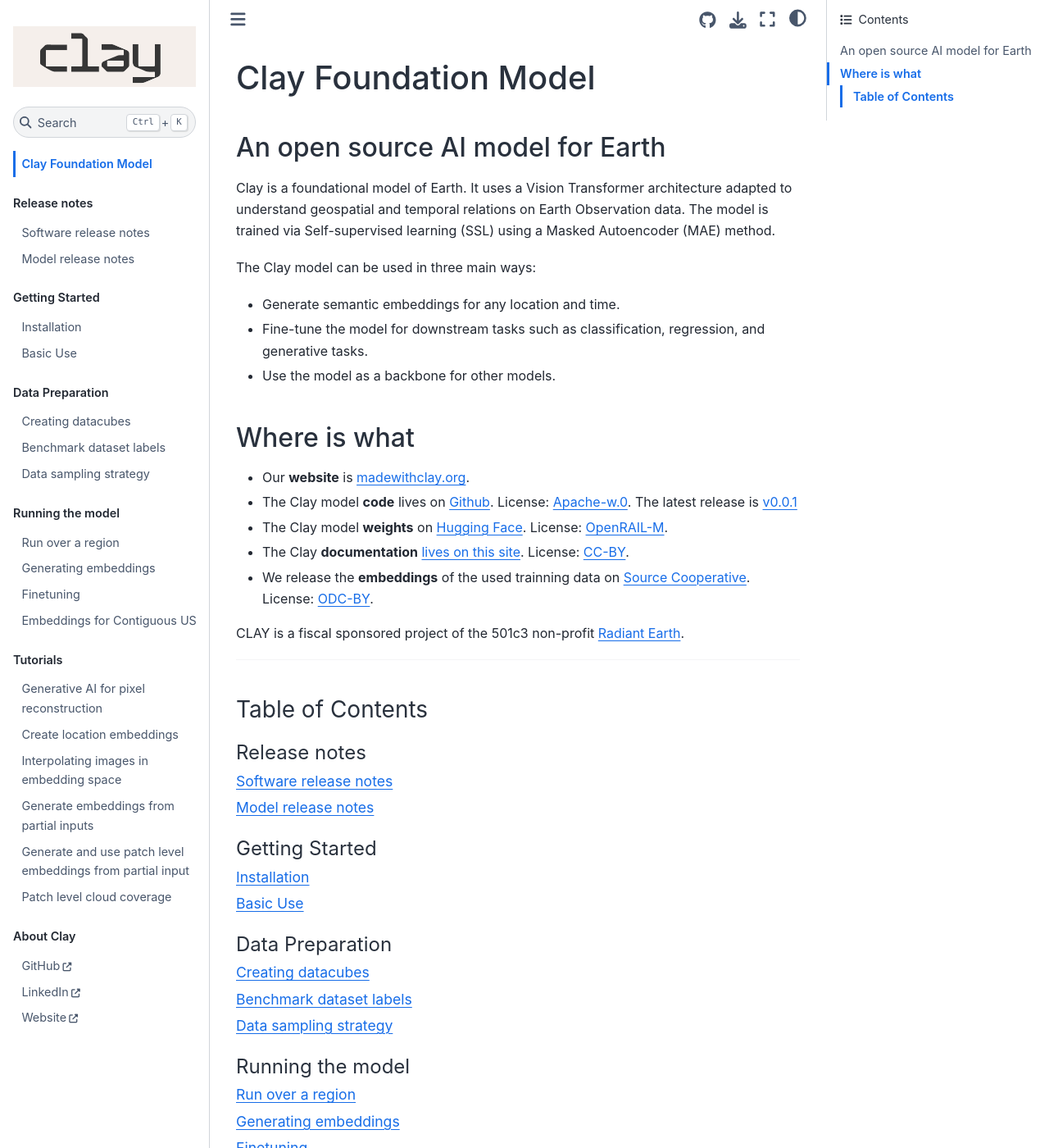
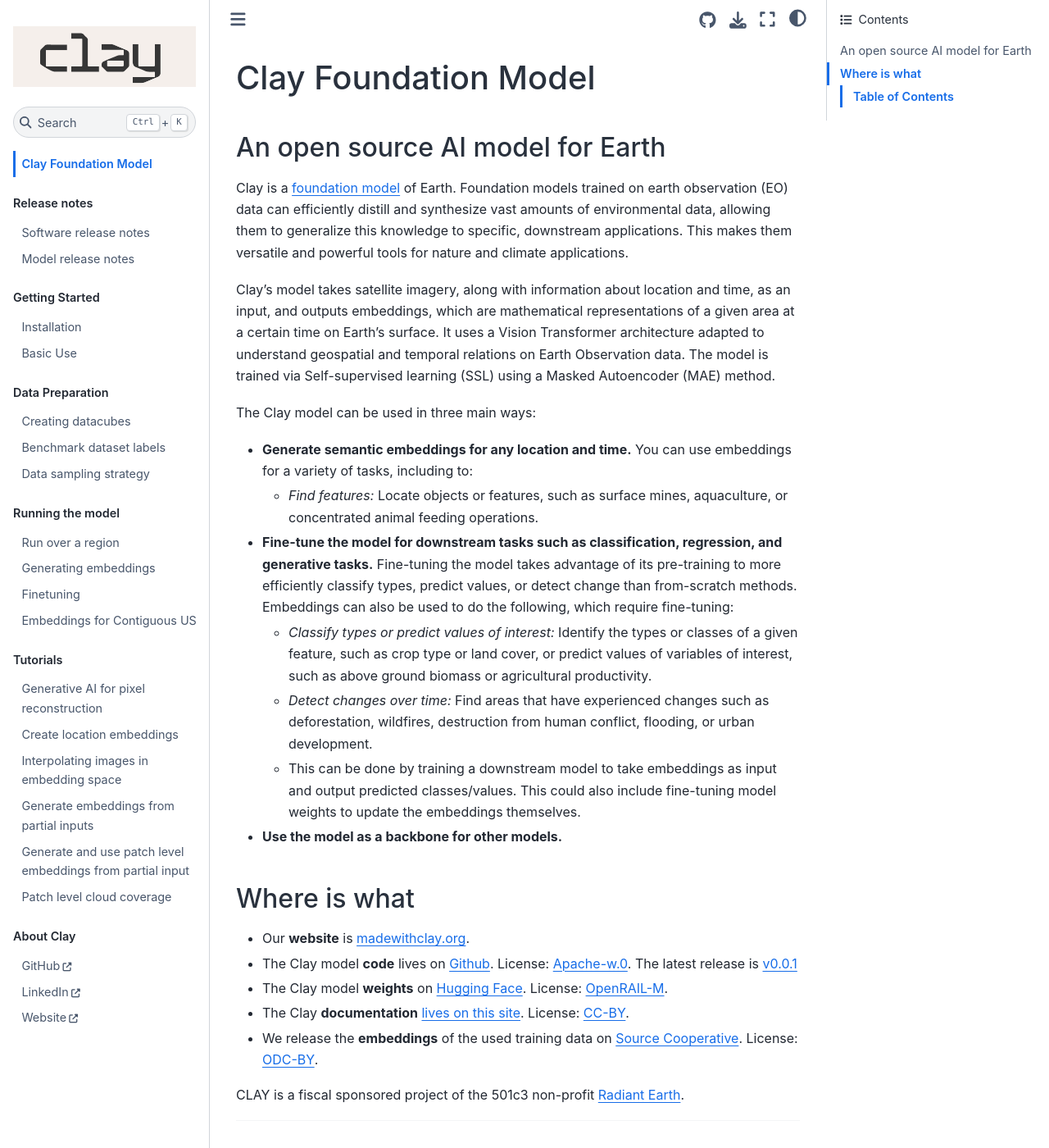
Before and after one commit to Clay-foundation/model, a Jupyter Book: the page built from docs/index.md, in a window 1280 px wide and 1400 px high. Shown: the whole window at 82% size. Built offline with Jupyter Book 1.0.4 settings and Sphinx 7.4.7 and the Sphinx Book theme 1.1.4, drawn with Linux system fonts in a browser that asks for light colours.

Commit message:
Doc updates (#230)
* Update index.md

Adding more detail for those less familiar with foundation models/AI and more well versed in environmental data science

* Update specification.md

Added similar additional info as to index.md, for those less familiar with foundation models

* [pre-commit.ci] auto fixes from pre-commit.com hooks

for more information, see https://pre-commit.ci

---------

Co-authored-by: Laura Chen <85901196+lauracchen@users.noreply.github.com>
Co-authored-by: pre-commit-ci[bot] <66853113+pre-commit-ci[bot]@users.noreply.github.com>

```diff
--- a/docs/index.md
+++ b/docs/index.md
@@ -2,15 +2,20 @@
 
 ## An open source AI model for Earth
 
-Clay is a foundational model of Earth. It uses a Vision Transformer architecture adapted
-to understand geospatial and temporal relations on Earth Observation data. The model is
-trained via Self-supervised learning (SSL) using a Masked Autoencoder (MAE) method.
+Clay is a [foundation model](https://www.adalovelaceinstitute.org/resource/foundation-models-explainer/) of Earth. Foundation models trained on earth observation (EO) data can efficiently distill and synthesize vast amounts of environmental data, allowing them to generalize this knowledge to specific, downstream applications. This makes them versatile and powerful tools for nature and climate applications.
+
+Clay’s model takes satellite imagery, along with information about location and time, as an input, and outputs embeddings, which are mathematical representations of a given area at a certain time on Earth’s surface. It uses a Vision Transformer architecture adapted to understand geospatial and temporal relations on Earth Observation data. The model is trained via Self-supervised learning (SSL) using a Masked Autoencoder (MAE) method.
 
 The Clay model can be used in three main ways:
-- Generate semantic embeddings for any location and time.
-- Fine-tune the model for downstream tasks such as classification, regression, and generative tasks.
-- Use the model as a backbone for other models.
+- **Generate semantic embeddings for any location and time.** You can use embeddings for a variety of tasks, including to:
+  - _Find features:_ Locate objects or features, such as surface mines, aquaculture, or concentrated animal feeding operations.
 
+- **Fine-tune the model for downstream tasks such as classification, regression, and generative tasks.** Fine-tuning the model takes advantage of its pre-training to more efficiently classify types, predict values, or detect change than from-scratch methods. Embeddings can also be used to do the following, which require fine-tuning:
+  - _Classify types or predict values of interest:_ Identify the types or classes of a given feature, such as crop type or land cover, or predict values of variables of interest, such as above ground biomass or agricultural productivity.
+  - _Detect changes over time:_ Find areas that have experienced changes such as deforestation, wildfires, destruction from human conflict, flooding, or urban development.
+  - This can be done by training a downstream model to take embeddings as input and output predicted classes/values. This could also include fine-tuning model weights to update the embeddings themselves.
+
+- **Use the model as a backbone for other models.**
 
 ## Where is what
 
@@ -22,7 +27,7 @@
   License: [OpenRAIL-M](https://github.com/Clay-foundation/model/blob/main/LICENSE-MODEL.md).
 - The Clay **documentation** [lives on this site](https://clay-foundation.github.io/model/index.html).
   License: [CC-BY](http://creativecommons.org/licenses/by/4.0/).
-- We release the **embeddings** of the used trainning data on [Source Cooperative](https://beta.source.coop/repositories/clay/clay-model-v0-embeddings).
+- We release the **embeddings** of the used training data on [Source Cooperative](https://beta.source.coop/repositories/clay/clay-model-v0-embeddings).
   License: [ODC-BY](https://opendatacommons.org/licenses/by/).
 
 CLAY is a fiscal sponsored project of the 501c3 non-profit
```
Also changed, not shown: docs/specification.md (+3 -1 lines).
